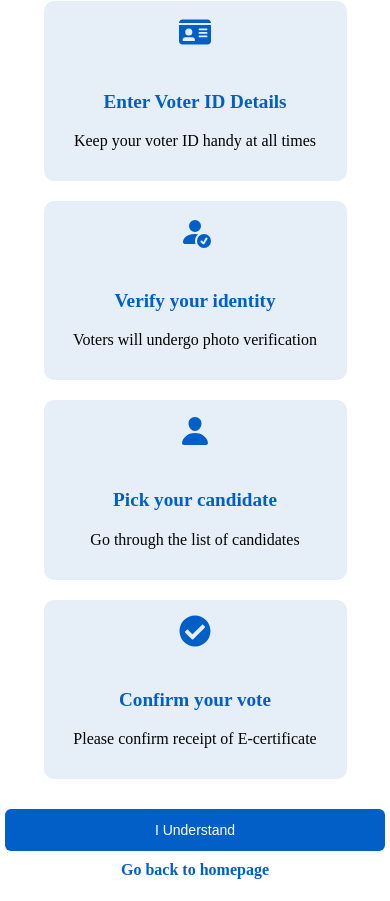
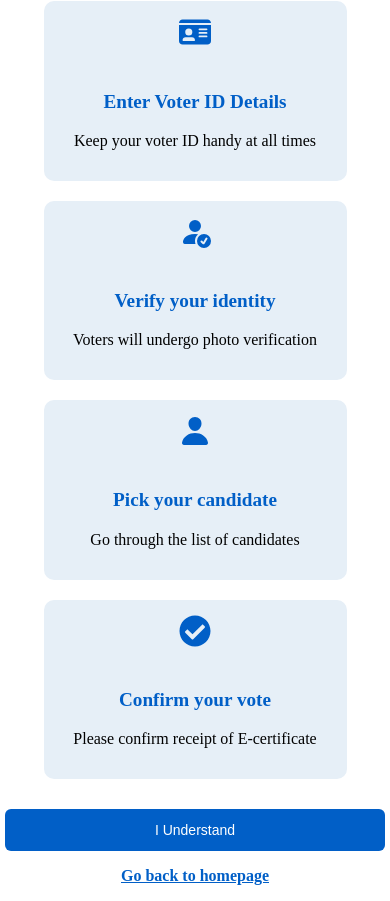
Before and after one commit to santhosh-s10/E-Voting-System, a React (Vite) app: page /vote in a window 390 px wide. Shown: the part 440-1341 px from the top of the page. Built offline with nearby package versions, Linux system fonts and the light colour scheme.

Commit message:
Responsive Design

```diff
--- a/src/components/HowToVote.jsx
+++ b/src/components/HowToVote.jsx
@@ -62,7 +62,7 @@ const HowToVote = () => {
 
         <div id='understand-div'>
             <Link to='/verifyvote'><input type="button" name="" id="understand-btn" value={"I Understand"} /></Link>
-            <p id='back-to-home'>Go back to homepage</p>
+          <p><Link to='/' id='back-to-home'>Go back to homepage</Link></p>
         </div>
     </div>
   )
--- a/src/index.css
+++ b/src/index.css
@@ -1013,7 +1013,6 @@ body{
   justify-content: center;
   padding: 20px;
   margin-top: 80px;
-  width: 100%;
 }
 
 /* Top Section */
```
